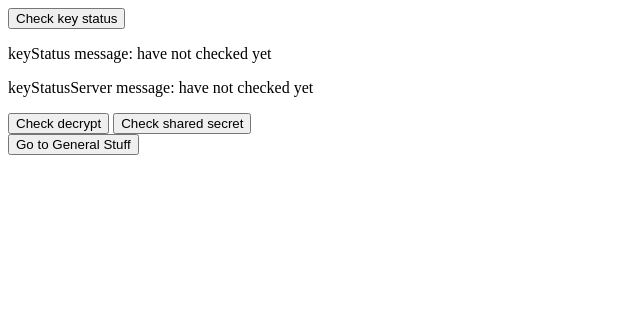
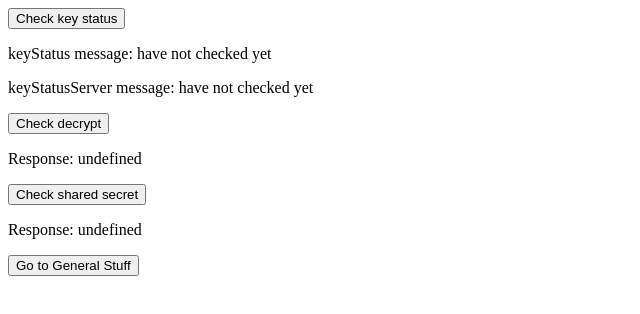
Before and after one commit to Draellemeistro/P4-projekt, a SvelteKit app in the folder Agora-app/: page /cryptoTests/testingECDH in a window 1280 px wide. Shown: the top 314 px of the page, without its empty margins (0-640 px from the left). Built offline with nearby package versions, Linux system fonts and the light colour scheme.

Commit message:
found way to pass key object around using SPA. It's stupid and weird, but hey

```diff
--- a/Agora-app/src/routes/cryptoTests/testingECDH/+page.svelte
+++ b/Agora-app/src/routes/cryptoTests/testingECDH/+page.svelte
@@ -42,14 +42,10 @@
 <p>keyStatusServer message: {keyStatusServer}</p>
 
 <button on:click={handleClickSend}>Check decrypt</button>
-{#if encryptResponse}
-	<p>Encrypted message: {encryptResponse}</p>
-{/if}
+<p>Response: {encryptResponse}</p>
+
 <button on:click={handleClickAgree}>Check shared secret</button>
-{#if sharedSecretResponse}
-	<p>Shared secret: {sharedSecretResponse}</p>
-{/if}
-
+<p>Response: {sharedSecretResponse}</p>
 <div>
 	<button on:click={goToGeneralStuffPage}>Go to General Stuff</button>
 </div>
```
